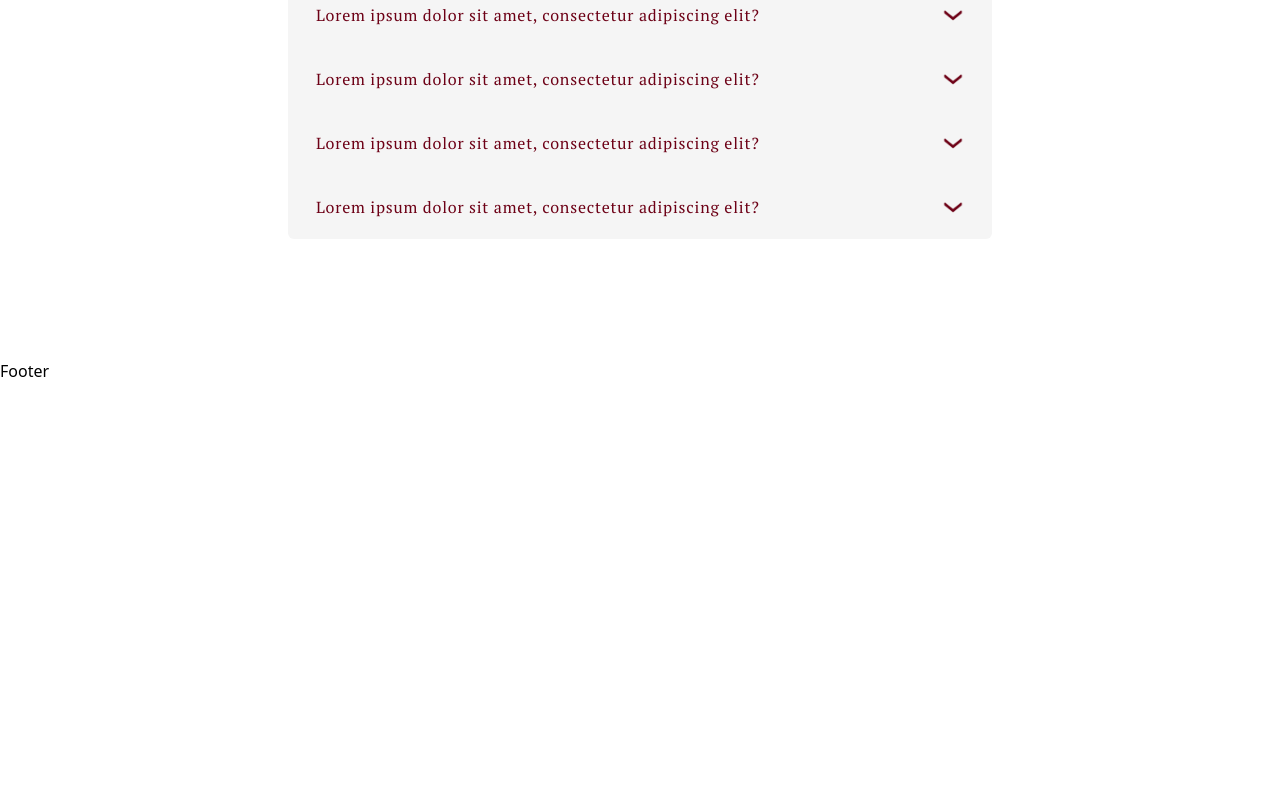
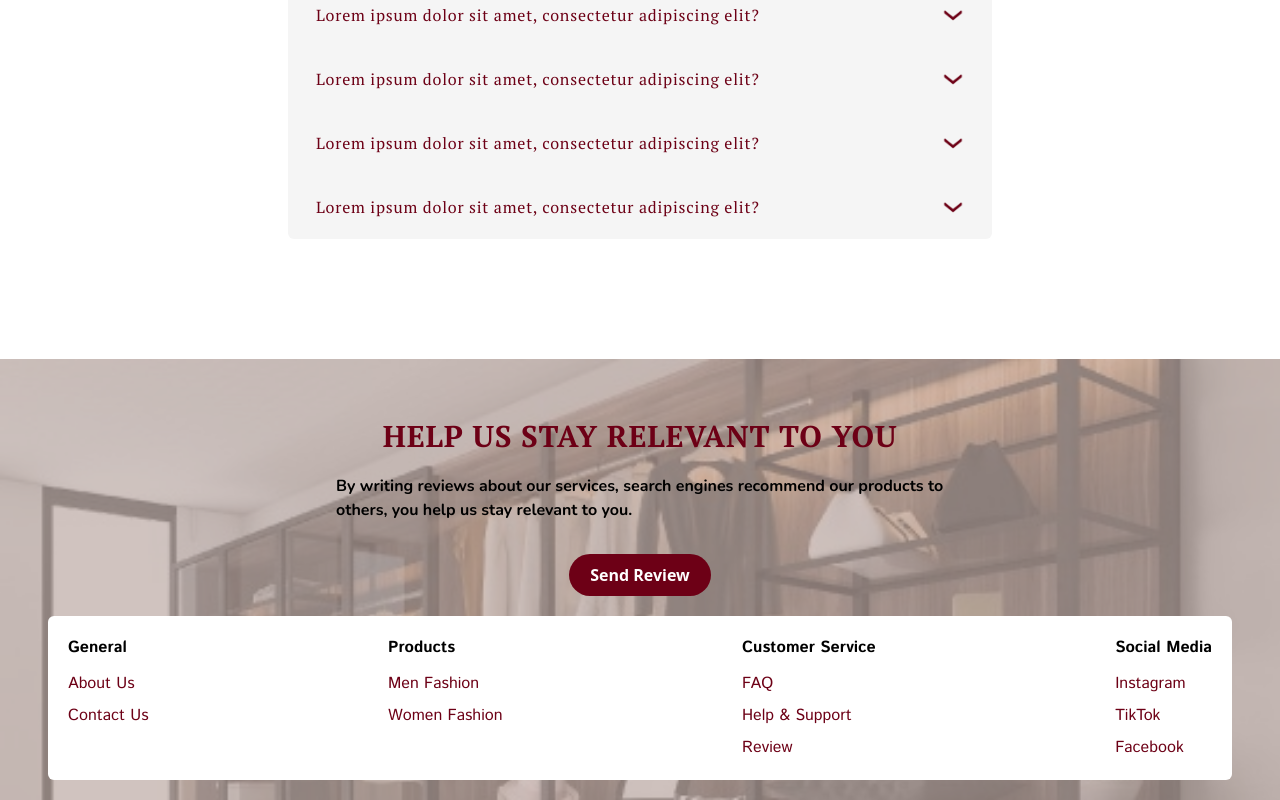
Before and after one commit to Aik-202/avri-dolce, a React (Vite) app in the folder avri-dolce/: page / in a window 1280 px wide. Shown: the part 1836-2636 px from the top of the page. Before the commit the page ends 2219 px from the top, so only its background shows below. Built offline with nearby package versions, Linux system fonts and the light colour scheme.

Commit message:
Styled the elements of the Footer component

```diff
--- a/avri-dolce/src/Components/Landing/Footer.jsx
+++ b/avri-dolce/src/Components/Landing/Footer.jsx
@@ -1,7 +1,31 @@
 import React from 'react'
+import { foot } from '../../Data'
+import { footer } from '../../Data/demo'
 
 export default function Footer() {
   return (
-    <div>Footer</div>
+    <footer style={{backgroundImage: `url(${foot})`}} className='relative bg-cover w-screen flex
+    flex-col py-5 space-y-5'>
+      <div className='absolute top-0 w-full h-full bg-brown opacity-70 z-0'></div>
+      <div className='self-center flex flex-col z-10'>
+        <h2 className='font-h-font text-3xl tracking-wide leading-[3.2rem] uppercase
+        text-red text-center font-bold my-3'>Help us stay relevant to you</h2>
+        <p className='font-p-font w-[38rem] font-bold text-base text-black'>By writing reviews about our
+        services, search engines recommend our products to others, you help us stay relevant to you.</p>
+        <button className='rounded-full text-white bg-red px-5 py-2 self-center font-semibold
+        hover:bg-transparent border-transparent border-solid border-[1px] hover:border-red
+        hover:text-black mt-8 hover:font-bold'>
+        Send Review</button>
+      </div>
+      <div className='flex flex-row justify-between mx-12 bg-white rounded-md p-5 z-10'>
+        {footer.map((item) => <div key={item.head} className='flex flex-col space-y-3 font-b-font'>
+          <p className='font-bold'>{item.head}</p>
+          <ul className='flex flex-col space-y-2'>
+            {item.list.map((li => <li key={li} className='cursor-pointer text-red hover:font-semibold
+            hover:text-black'>{li}</li>))}
+          </ul>
+        </div>)}
+      </div>
+    </footer>
   )
 }
--- a/avri-dolce/src/Data/demo.js
+++ b/avri-dolce/src/Data/demo.js
@@ -78,3 +78,22 @@ export const faqData = [
         answer: 'Lorem ipsum dolor sit amet, consectetur adipiscing elit. Enim lorem hac a ultricies. Id ornare turpis vulputate enim sed magna sit. A id cursus dolor urna. Aliquam diam integer vitae eget. '
     }
 ]
+
+export const footer = [
+    {
+        head: 'General',
+        list: ['About Us', 'Contact Us']
+    },
+    {
+        head: 'Products',
+        list: ['Men Fashion', 'Women Fashion', '']
+    },
+    {
+        head: 'Customer Service',
+        list: ['FAQ', 'Help & Support', 'Review']
+    },
+    {
+        head: 'Social Media',
+        list: ['Instagram', 'TikTok', 'Facebook']
+    },
+]
--- a/avri-dolce/src/Data/index.jsx
+++ b/avri-dolce/src/Data/index.jsx
@@ -20,3 +20,5 @@ export {default as cart} from './images/cart.png'
 
 export {default as up} from './images/up.png'
 export {default as down} from './images/down.png'
+
+export {default as foot} from './images/foot.webp'
```
Also changed, not shown: avri-dolce/src/Data/images/foot.webp (added).
